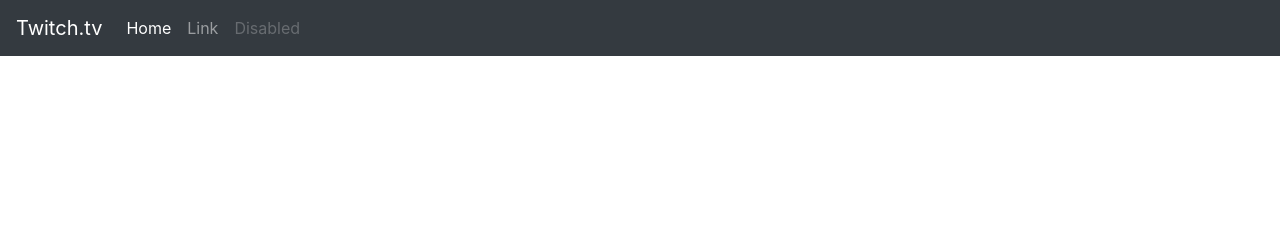
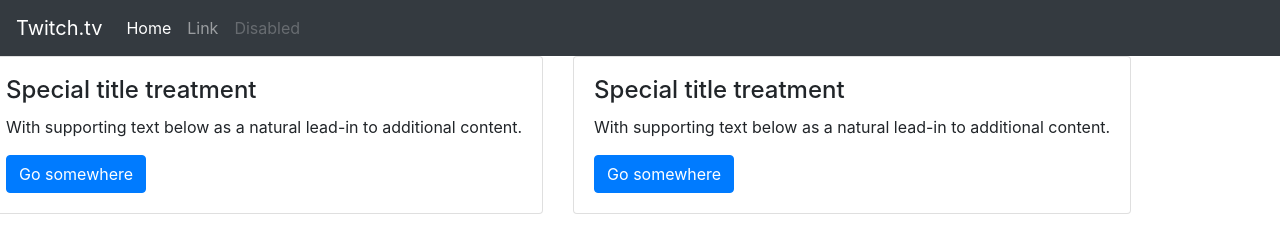
Before and after one commit to petercr/Twitch.tv-Viewer, a plain HTML site: page index.html in a window 1280 px wide. Drawn offline with nearby package versions, Linux system fonts and the light colour scheme.

Commit message:
added in new cards to scale and show info

```diff
--- a/index.html
+++ b/index.html
@@ -17,8 +17,8 @@
     </button>
 
     <div class="collapse navbar-collapse" id="navbarSupportedContent">
-      <ul class="navbar-nav mr-auto text-left ">
-        <li class="nav-item active">
+      <ul class="navbar-nav mr-auto text-right ">
+        <li class="nav-item active ">
           <a class="nav-link" href="#">Home <span class="sr-only">(current)</span></a>
         </li>
         <li class="nav-item">
@@ -31,10 +31,29 @@
     </div>
   </nav>
 
-  <div class="container">
-
-
-
+  <div class="conatiner">
+    <div class="row">
+        <div class="row">
+            <div class="col-sm-6">
+              <div class="card">
+                <div class="card-body">
+                  <h4 class="card-title">Special title treatment</h4>
+                  <p class="card-text">With supporting text below as a natural lead-in to additional content.</p>
+                  <a href="#" class="btn btn-primary">Go somewhere</a>
+                </div>
+              </div>
+            </div>
+            <div class="col-sm-6">
+              <div class="card">
+                <div class="card-body">
+                  <h4 class="card-title">Special title treatment</h4>
+                  <p class="card-text">With supporting text below as a natural lead-in to additional content.</p>
+                  <a href="#" class="btn btn-primary">Go somewhere</a>
+                </div>
+              </div>
+            </div>
+          </div>
+        </div>
   </div><!-- /.container -->
 
     <script src="https://code.jquery.com/jquery-3.2.1.slim.min.js" integrity="sha384-KJ3o2DKtIkvYIK3UENzmM7KCkRr/rE9/Qpg6aAZGJwFDMVNA/GpGFF93hXpG5KkN" crossorigin="anonymous"></script>
```
